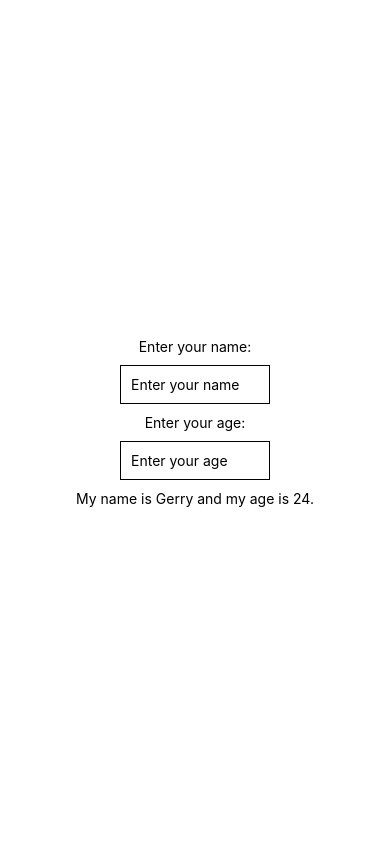
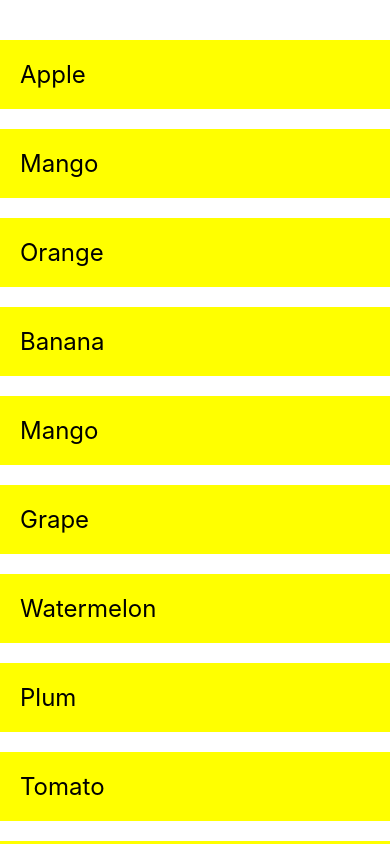
Before and after one commit to ggfan/react-native, a React Native app in the folder tutorial01/: screen / in a window 390 px wide. Built offline with nearby package versions, Linux system fonts and the light colour scheme.

Commit message:
use ScrollView

```diff
--- a/tutorial01/App.js
+++ b/tutorial01/App.js
@@ -1,42 +1,46 @@
-// TextInput
+//ScrollView for list/array
 import React, {useState} from 'react'
 import { StatusBar } from 'expo-status-bar';
-import { StyleSheet,View, Button, Text, TextInput } from 'react-native';
+import { StyleSheet,View, Button, Text, TextInput, ScrollView} from 'react-native';
 
 export default function App() {
-  const [name, setName] = useState("Gerry");
-  const [age, setAge] = useState(24);
-
-
+  const [fruit, setFruit] = useState ([
+     {name: "Apple", key:1},
+     {name: "Mango", key:2},
+     {name: "Orange", key:3},
+     {name: "Banana", key:4},
+     {name: "Mango", key:5},
+     {name: "Grape", key:6},
+     {name: "Watermelon", key:7},
+     {name: "Plum", key:8},
+     {name: "Tomato", key:9},
+     {name: "Fig", key:10},
+  ]);
   return (
-    <View style={styles.container}>
-      <Text>Enter your name:</Text>
-      <TextInput style={styles.input}
-                 onChangeText={(text)=>setName(text)}
-                 placeholder="Enter your name"/>
-      <Text>Enter your age:</Text>
-      <TextInput style={styles.input}
-                 onChangeText={(text)=>setAge(text)}
-                 placeholder="Enter your age"
-                 keyboardType='numeric'/>
-
-      <Text>My name is {name} and my age is {age}.</Text>
-    </View>
+    <ScrollView style={styles.container}>
+      { fruit.map((item)=>{
+          return (
+              <View key={item.key}>
+                  <Text style={styles.item}>{item.name}</Text>
+              </View>
+          )})
+      }
+    </ScrollView>
   );
 }
 
 const styles = StyleSheet.create({
   container: {
     flex: 1,
-    backgroundColor: '#fff',
-    alignItems: 'center',
-    justifyContent: 'center',
+    backgroundColor: 'white',
+    marginTop:20,
+//    alignItems: 'center',
+//    justifyContent: 'center',
   },
-  input: {
-    borderColor:"black",
-    borderWidth: 1,
-    padding: 10,
-    margin: 10,
-    width: 150,
-  }
+  item: {
+    fontSize: 24,
+    backgroundColor: "yellow",
+    marginTop: 20,
+    padding:20,
+  },
 });
```
